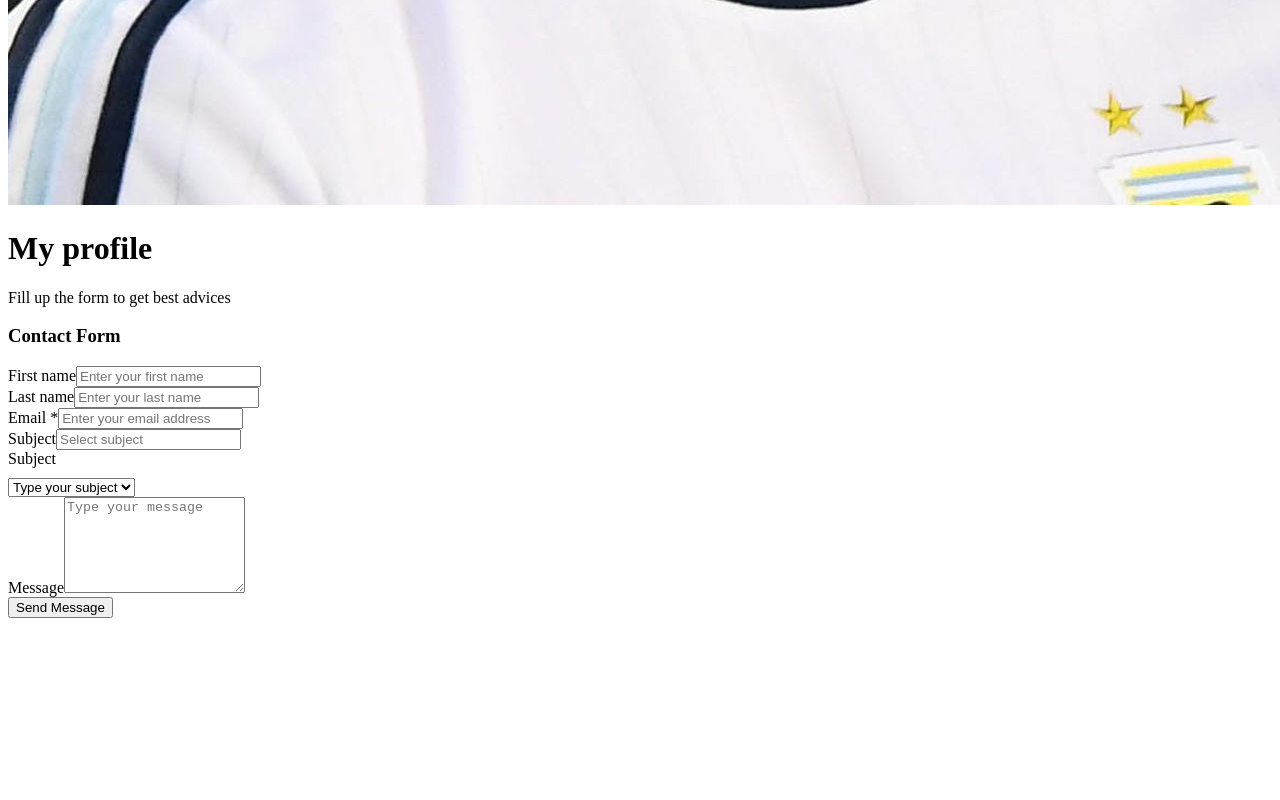
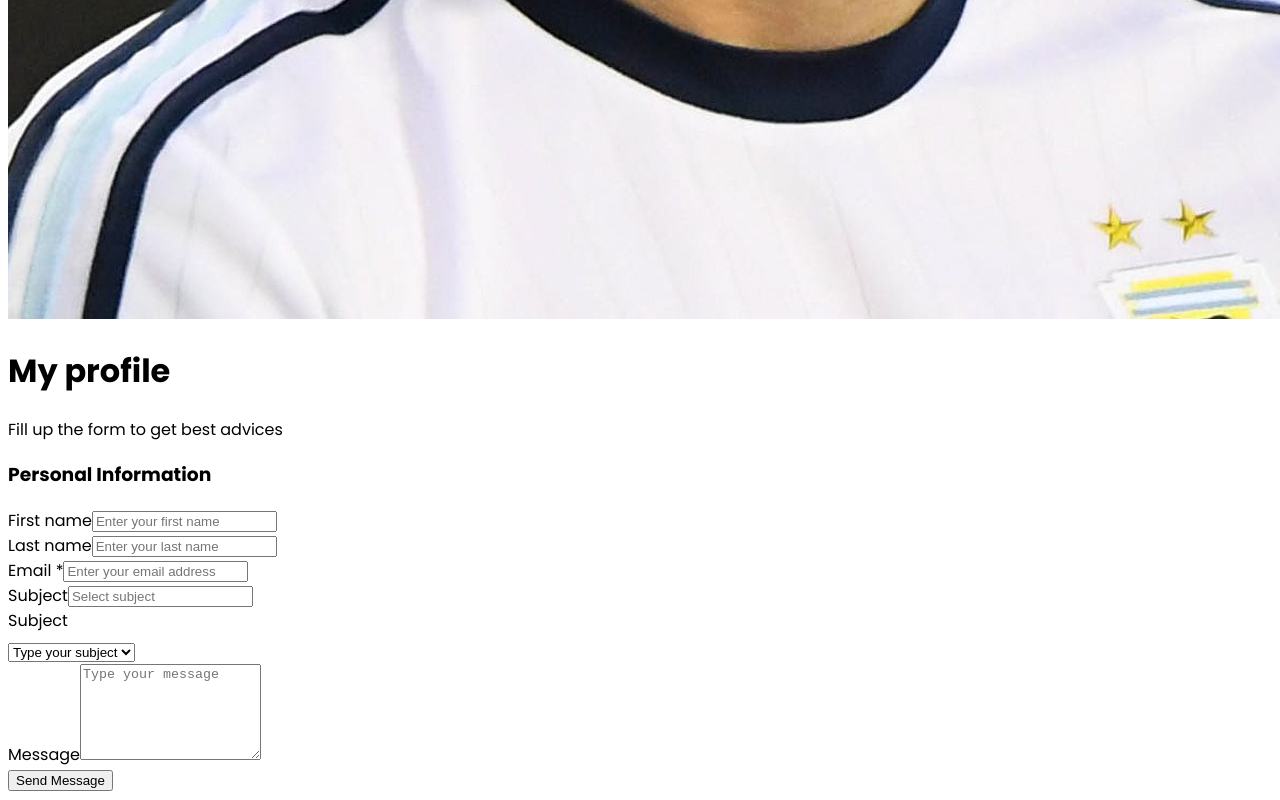
Before and after one commit to AmolShelke2/nextjs-tailwindcss-dashboard, a Next.js app: page /admin/myprofile in a window 1280 px wide. Shown: the part 9403-10203 px from the top of the page. Before the commit the page ends 10029 px from the top, so only its background shows below. Built offline with nearby package versions, Linux system fonts and the light colour scheme.

Commit message:
Finalize fonts

```diff
--- a/src/components/profile/PersonalInfoForm.tsx
+++ b/src/components/profile/PersonalInfoForm.tsx
@@ -35,7 +35,7 @@
       {/* <!-- Contact Form --> */}
       <div className="rounded-sm border border-stroke bg-white shadow-default dark:border-strokedark dark:bg-boxdark">
         <div className="border-b border-stroke py-4 px-6 dark:border-strokedark">
-          <h3 className="font-medium text-black">Contact Form</h3>
+          <h3 className="font-medium text-black">Personal Information</h3>
         </div>
         <form action="#">
           <div className="p-6">
--- a/src/global.css
+++ b/src/global.css
@@ -1,5 +1,5 @@
-@import url("https://fonts.googleapis.com/css2?family=Plus+Jakarta+Sans:ital,wght@0,200;0,300;0,400;0,500;0,600;0,700;0,800;1,200;1,300;1,400;1,500;1,600;1,700;1,800&display=swap");
+@import url("https://fonts.googleapis.com/css2?family=Poppins:ital,wght@0,100;0,200;0,300;0,400;0,500;0,600;0,700;0,800;0,900;1,100;1,200;1,300;1,400;1,500;1,600;1,700;1,800;1,900&display=swap");
 
 body {
-  @apply font-[Plus-Jakarata-Sans];
+  font-family: "Poppins", sans-serif;
 }
--- a/src/pages/_app.tsx
+++ b/src/pages/_app.tsx
@@ -2,6 +2,7 @@
 import "tailwindcss/tailwind.css";
 import { AppProps } from "next/app";
 import { DashboardLayout } from "@/dashboard/Layout";
+import "../global.css";
 
 function MyApp({ Component, pageProps }: AppProps) {
   return (
```
